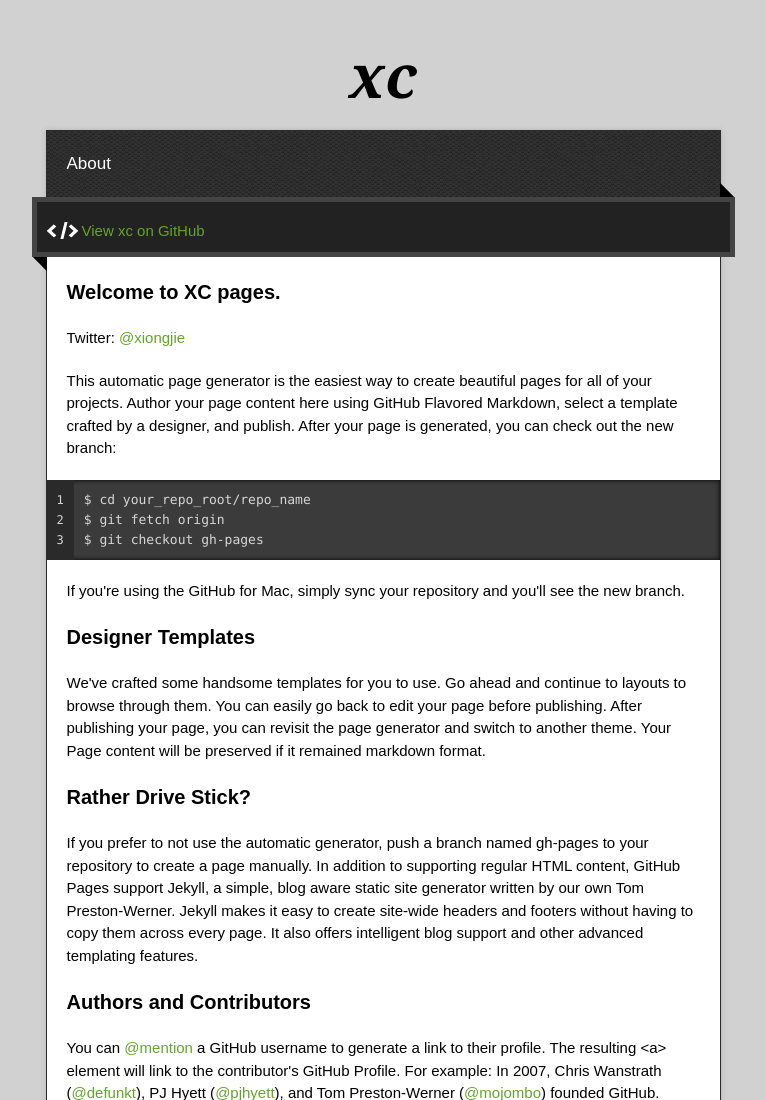
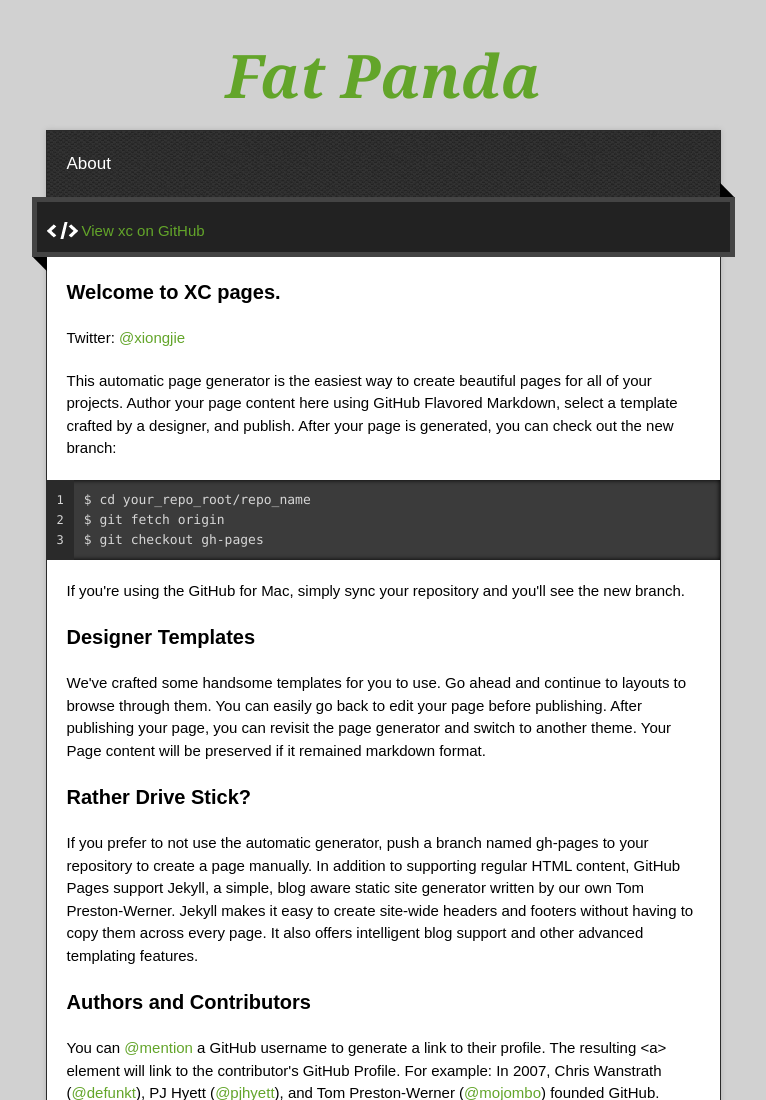
Before and after one commit to xc/xc.github.io, a plain HTML site: page index.html in a window 1280 px wide. Shown: the top 1100 px of the page, without its empty margins (257-1023 px from the left). Drawn offline with nearby package versions, Linux system fonts and the light colour scheme.

Commit message:
Update index.html

```diff
--- a/index.html
+++ b/index.html
@@ -11,7 +11,7 @@
   <script type="text/javascript" src="https://ajax.googleapis.com/ajax/libs/jquery/1.7.1/jquery.min.js"></script>
   <script type="text/javascript" src="javascripts/script.js"></script>
 
-  <title>xc</title>
+  <title>Fat Panda</title>
   <meta name="description" content="About">
 
   <meta name="viewport" content="width=device-width,initial-scale=1">
@@ -22,7 +22,7 @@
 
   <div class="wrapper">
     <header>
-      <h1 class="title">xc</h1>
+      <h1 class="title"><a href="http://fatpanda.co">Fat Panda</a></h1>
     </header>
     <div id="container">
       <p class="tagline">About</p>
```
